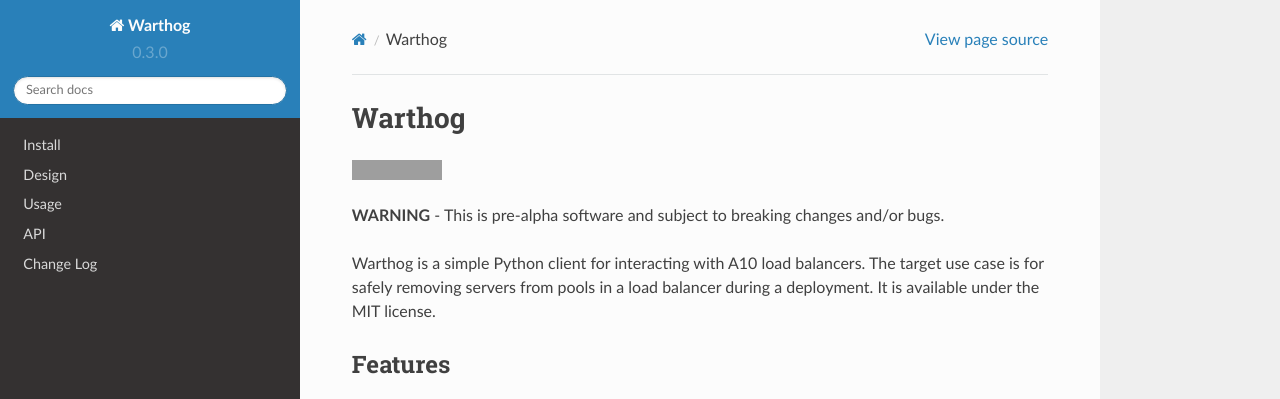
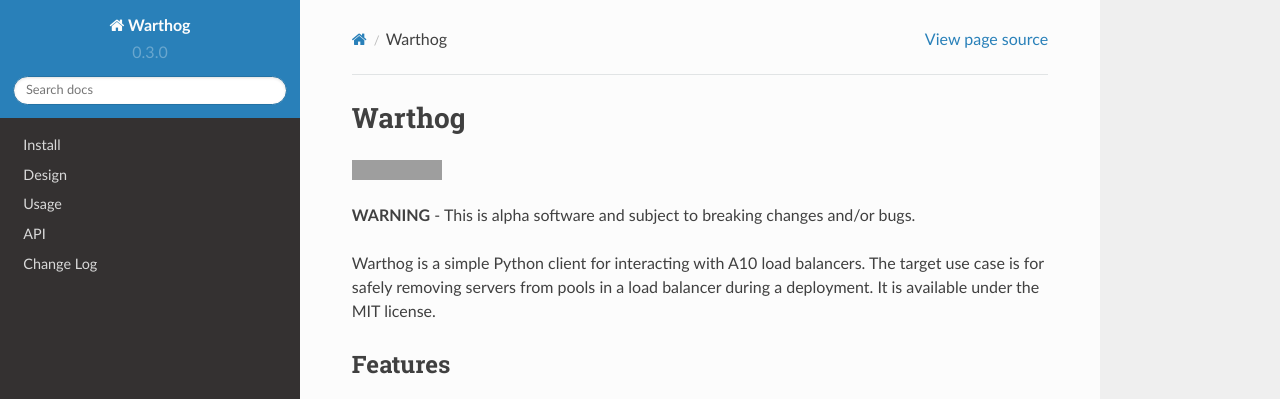
Before and after one commit to smarter-travel-media/warthog, a Sphinx documentation site: the page built from doc/source/index.rst, in a window 1280 px wide and 900 px high. Shown: the top 399 px of the window. Built offline with Sphinx 7.4.7 and the Read the Docs theme 2.0.0, drawn with Linux system fonts in a browser that asks for light colours; grey boxes are pictures that could not be loaded.

Commit message:
Bump to alpha

```diff
--- a/README.rst
+++ b/README.rst
@@ -4,7 +4,7 @@
 .. image:: https://travis-ci.org/smarter-travel-media/warthog.png?branch=master
     :target: https://travis-ci.org/smarter-travel-media/warthog
 
-**WARNING** - This is pre-alpha software and subject to breaking changes and/or bugs.
+**WARNING** - This is alpha software and subject to breaking changes and/or bugs.
 
 Warthog is a simple Python client for interacting with A10 load balancers. The target
 use case is for safely removing servers from pools in a load balancer during a deployment.
--- a/doc/source/index.rst
+++ b/doc/source/index.rst
@@ -9,7 +9,7 @@
 .. image:: https://travis-ci.org/smarter-travel-media/warthog.png?branch=master
     :target: https://travis-ci.org/smarter-travel-media/warthog
 
-**WARNING** - This is pre-alpha software and subject to breaking changes and/or bugs.
+**WARNING** - This is alpha software and subject to breaking changes and/or bugs.
 
 Warthog is a simple Python client for interacting with A10 load balancers. The target
 use case is for safely removing servers from pools in a load balancer during a deployment.
--- a/setup.py
+++ b/setup.py
@@ -19,7 +19,7 @@
 URL = 'https://github.com/smarter-travel-media/warthog'
 LICENSE = 'MIT'
 CLASSIFIERS = [
-    "Development Status :: 2 - Pre-Alpha",
+    "Development Status :: 3 - Alpha",
     "License :: OSI Approved :: MIT License",
     "Operating System :: POSIX",
     "Programming Language :: Python",
```
